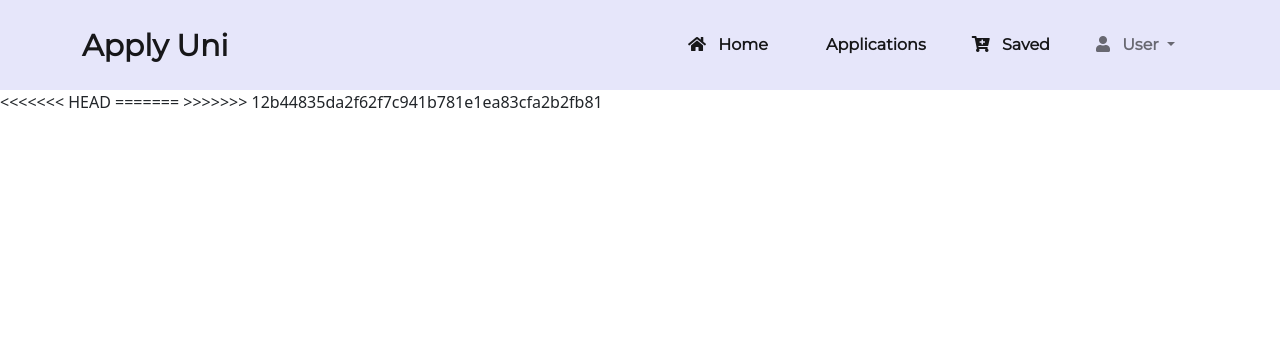
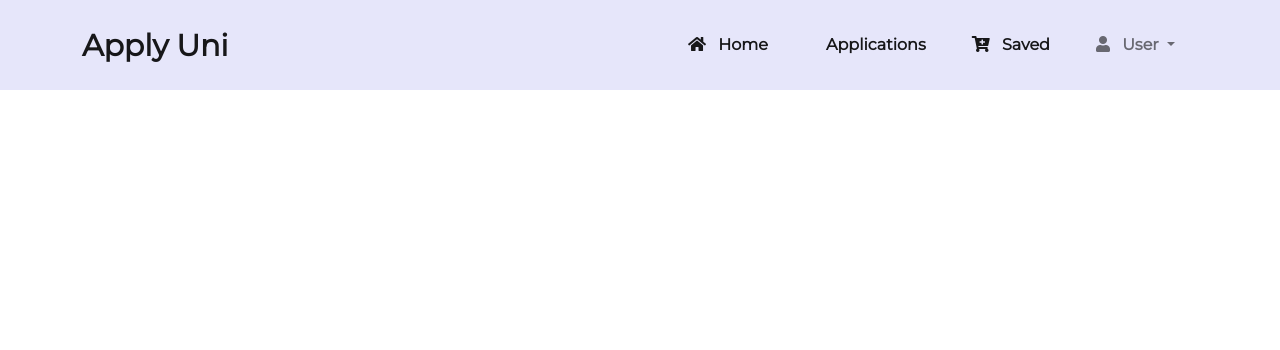
Before and after one commit to Harsha2001-creater/project_2020, a Django app: page /stdnav in a window 1280 px wide. Shown: the top 350 px of the page. Run offline with Django 3.2, Linux system fonts and the light colour scheme; some libraries are stand-ins or nearby versions.

Commit message:
form change

```diff
--- a/applyuni/Portal/templates/student_portal/studentnav.html
+++ b/applyuni/Portal/templates/student_portal/studentnav.html
@@ -87,7 +87,6 @@
       </div>
     </div>
   </nav>
-<<<<<<< HEAD
 
     <!-- Optional JavaScript -->
     <!-- jQuery first, then Popper.js, then Bootstrap JS -->
@@ -96,11 +95,3 @@
     <script src="https://stackpath.bootstrapcdn.com/bootstrap/4.3.1/js/bootstrap.min.js" integrity="sha384-JjSmVgyd0p3pXB1rRibZUAYoIIy6OrQ6VrjIEaFf/nJGzIxFDsf4x0xIM+B07jRM" crossorigin="anonymous"></script>
   </body>
 </html>
-=======
-  <script src="https://cdn.jsdelivr.net/npm/bootstrap@5.0.0-beta1/dist/js/bootstrap.bundle.min.js"
-  integrity="sha384-ygbV9kiqUc6oa4msXn9868pTtWMgiQaeYH7/t7LECLbyPA2x65Kgf80OJFdroafW"
-  crossorigin="anonymous"></script>
-
-</body>
-</html>
->>>>>>> 12b44835da2f62f7c941b781e1ea83cfa2b2fb81
```
Also changed, not shown: applyuni/Portal/templates/Admin_portal/stddetail.html (+1 -8 lines), applyuni/db.sqlite3.
